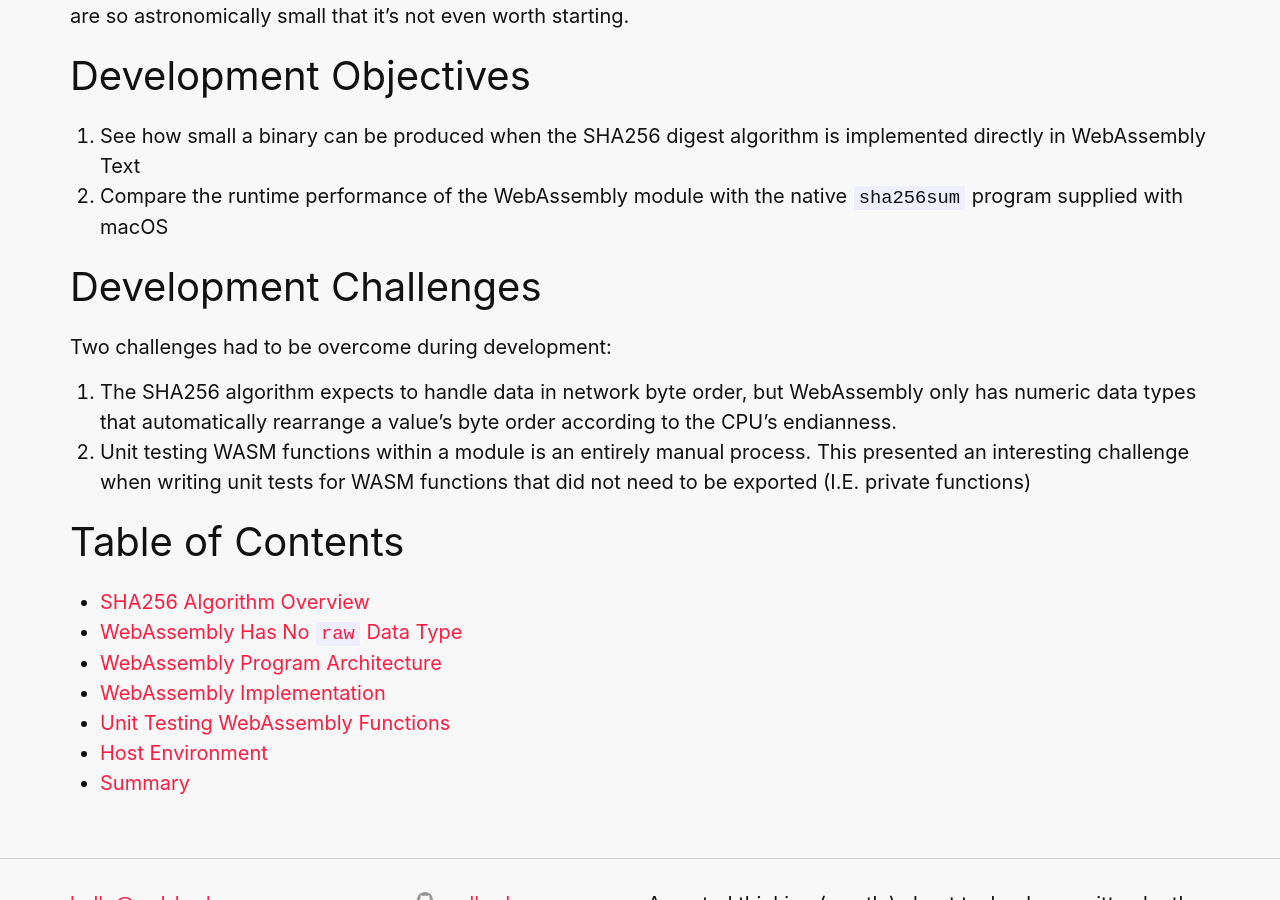
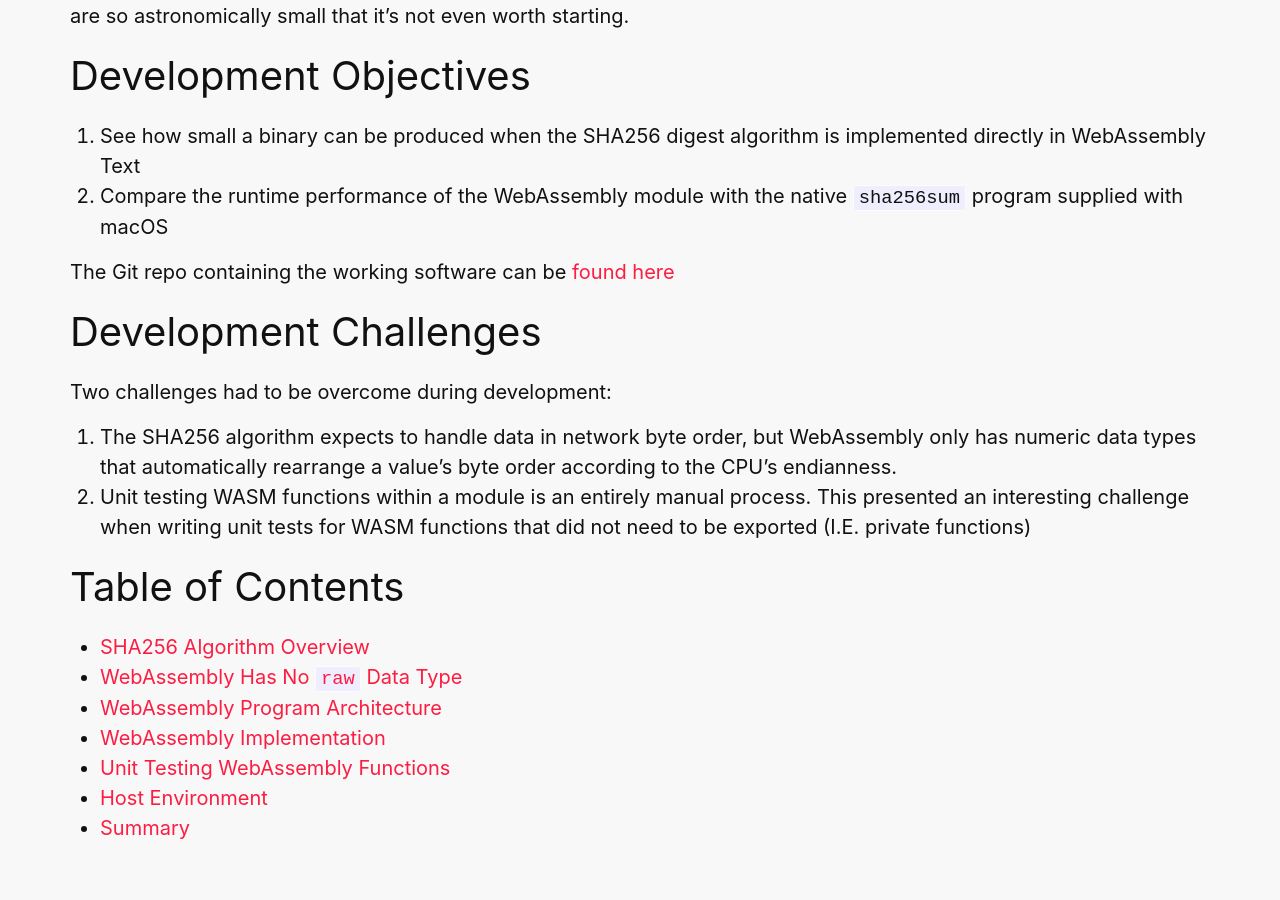
Before and after one commit to redbadger/awesome-badger, a Jekyll site: the page built from _posts/2023-02-20-sha256-webassembly.md, in a window 1280 px wide and 900 px high, scrolled down 948 px. Built offline with Jekyll 4.4.1, drawn with Linux system fonts in a browser that asks for light colours; some web fonts are replaced.

Commit message:
Add link to Git repo

```diff
--- a/_posts/2023-02-20-sha256-webassembly.md
+++ b/_posts/2023-02-20-sha256-webassembly.md
@@ -25,6 +25,8 @@ In our case, we are creating a hash value 256 bits long, so that's 1 chance in 2
 1. See how small a binary can be produced when the SHA256 digest algorithm is implemented directly in WebAssembly Text
 1. Compare the runtime performance of the WebAssembly module with the native `sha256sum` program supplied with macOS
 
+The Git repo containing the working software can be [found here](https://github.com/ChrisWhealy/wasm_sha256)
+
 ## Development Challenges
 
 Two challenges had to be overcome during development:
```
